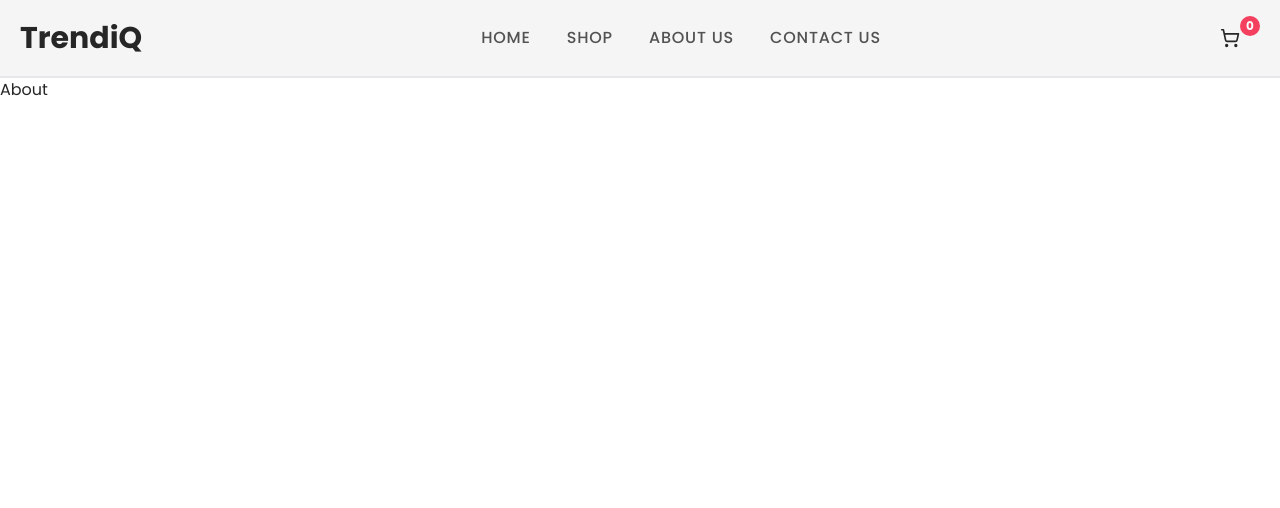
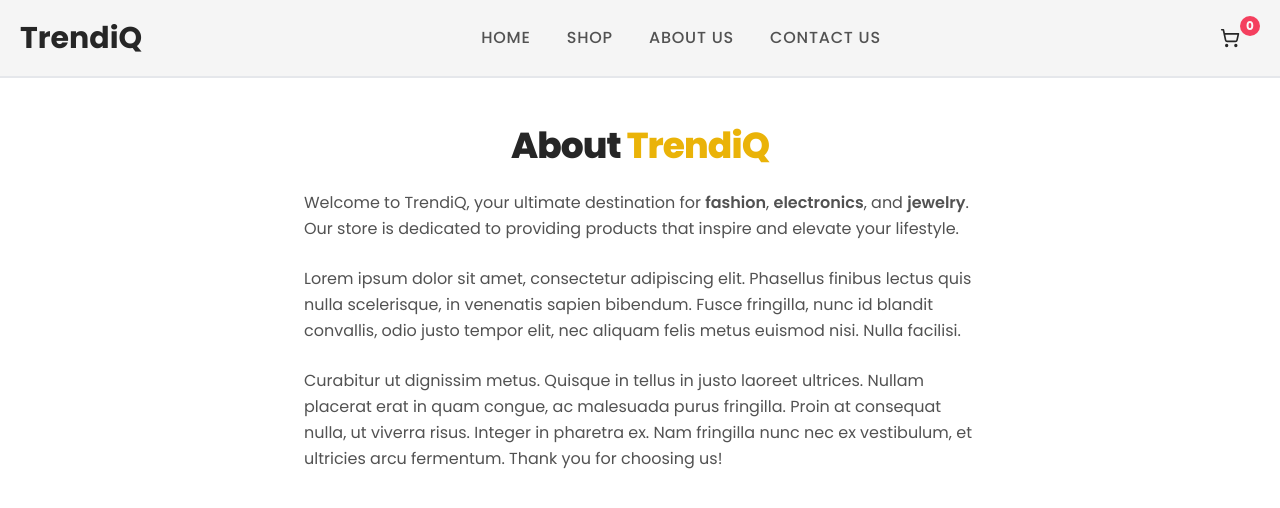
Before and after one commit to Penie1/shopping-cart, a React (Vite) app: page /about in a window 1280 px wide. Shown: the top 508 px of the page. Built offline with nearby package versions, Linux system fonts and the light colour scheme; no server answers.

Commit message:
Add content to AboutPage

```diff
--- a/src/containers/AboutPage.jsx
+++ b/src/containers/AboutPage.jsx
@@ -1,8 +1,31 @@
 function About() {
   return (
-    <>
-      <h1>About</h1>
-    </>
+    <section className="flex flex-col items-center py-12 px-6">
+      <h1 className="text-4xl font-extrabold mb-6 text-neutral-800 tracking-tight">
+        About <span className="text-yellow-500">TrendiQ</span>
+      </h1>
+      <p className="text-neutral-600 max-w-2xl leading-relaxed ">
+        Welcome to TrendiQ, your ultimate destination for{" "}
+        <span className="font-semibold">fashion</span>,{" "}
+        <span className="font-semibold">electronics</span>, and{" "}
+        <span className="font-semibold">jewelry</span>. Our store is dedicated
+        to providing products that inspire and elevate your lifestyle.
+      </p>
+      <p className="text-neutral-600 max-w-2xl mt-6 leading-relaxed">
+        Lorem ipsum dolor sit amet, consectetur adipiscing elit. Phasellus
+        finibus lectus quis nulla scelerisque, in venenatis sapien bibendum.
+        Fusce fringilla, nunc id blandit convallis, odio justo tempor elit, nec
+        aliquam felis metus euismod nisi. Nulla facilisi.
+      </p>
+      <p className="text-neutral-600 max-w-2xl mt-6 leading-relaxed">
+        Curabitur ut dignissim metus. Quisque in tellus in justo laoreet
+        ultrices. Nullam placerat erat in quam congue, ac malesuada purus
+        fringilla. Proin at consequat nulla, ut viverra risus. Integer in
+        pharetra ex. Nam fringilla nunc nec ex vestibulum, et ultricies arcu
+        fermentum. Thank you for choosing us!
+      </p>
+    </section>
   );
 }
+
 export default About;
```
